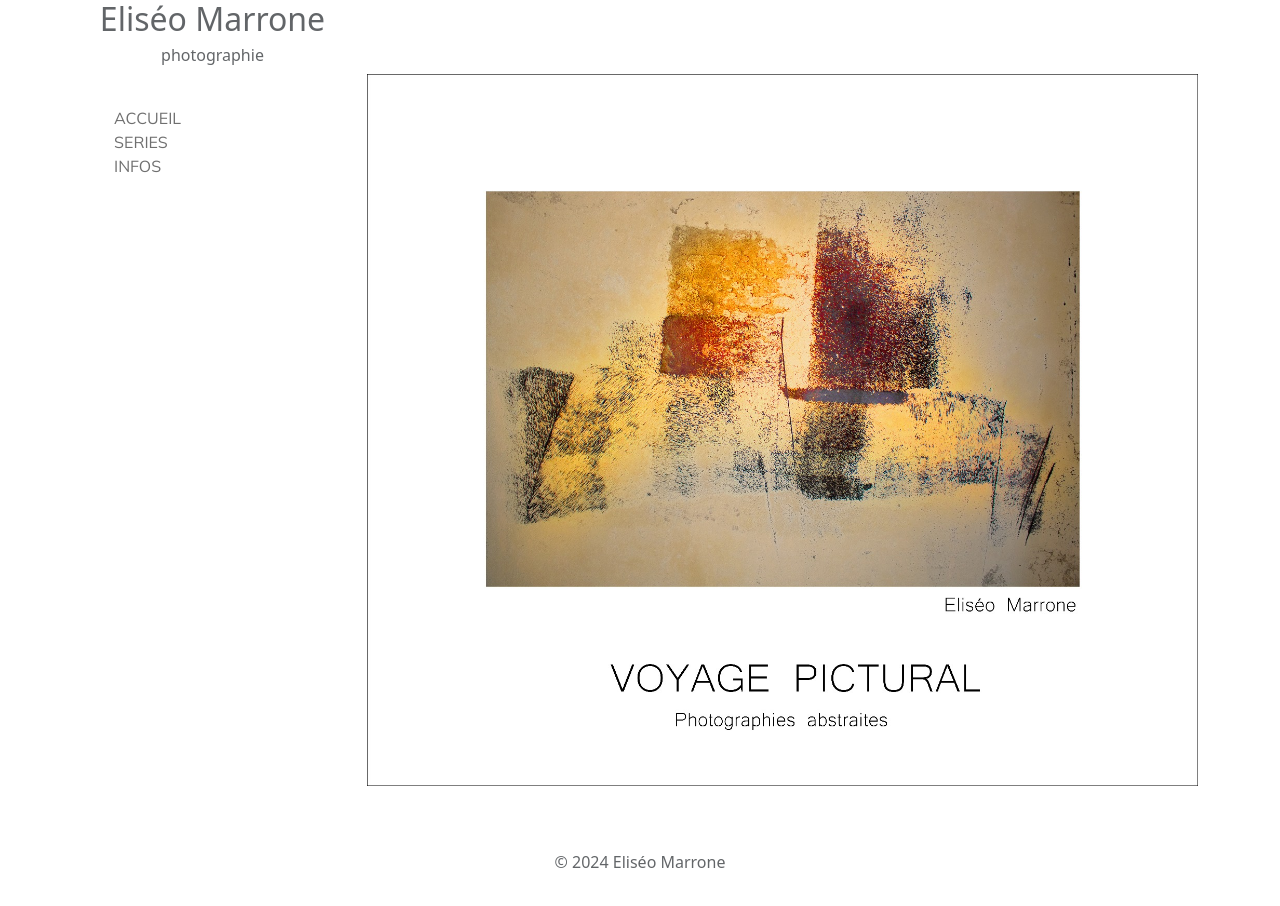
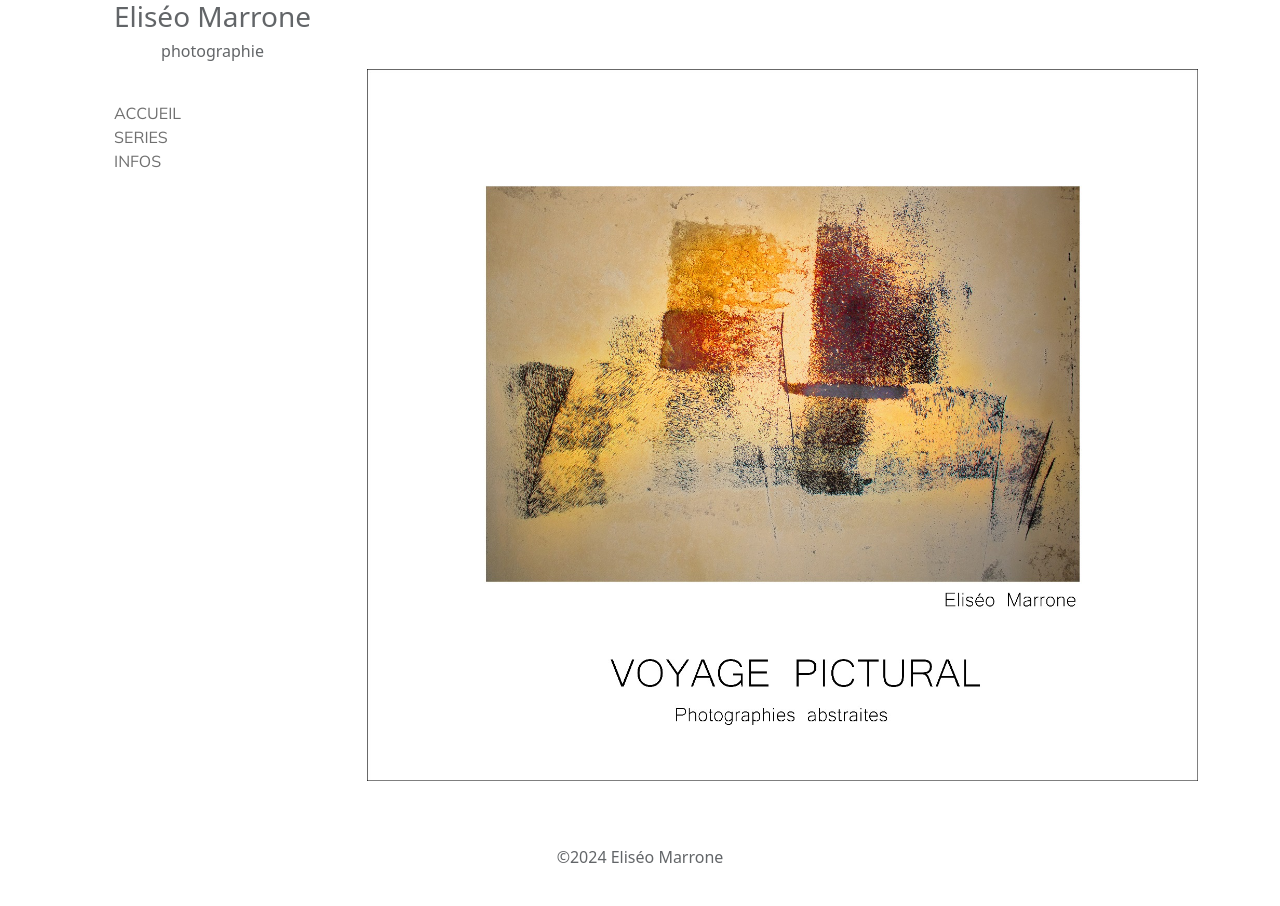
Before and after one commit to ophir0/eliseo-marrone-photographie, a React (Vite) app: page / in a window 1280 px wide. Shown: the top 906 px of the page. Built offline with nearby package versions, Linux system fonts and the light colour scheme.

Commit message:
Updates Eliseo Marrone logo to be smaller

```diff
--- a/src/App.jsx
+++ b/src/App.jsx
@@ -18,7 +18,7 @@ const App = () => {
         <div className="row">
           <div className='col-sm-3'>
           <div className="logo">
-              <h2>Eliséo Marrone</h2>
+              <h3>Eliséo Marrone</h3>
               <h6>photographie</h6>
             </div>
             </div>
@@ -42,7 +42,7 @@ const App = () => {
             </Routes>
 
           </div>
-          <footer>© 2024 Eliséo Marrone</footer>
+          <footer>©2024 Eliséo Marrone</footer>
           </div>
           </div>
 
--- a/src/components/UneNuit.jsx
+++ b/src/components/UneNuit.jsx
@@ -2,6 +2,7 @@ import * as React from "react";
 import Lightbox from "yet-another-react-lightbox";
 import Slideshow from "yet-another-react-lightbox/plugins/slideshow";
 import Thumbnails from "yet-another-react-lightbox/plugins/thumbnails";
+import "yet-another-react-lightbox/plugins/captions.css";
 import "yet-another-react-lightbox/plugins/thumbnails.css";
 import "yet-another-react-lightbox/styles.css";
 import { Link, Route, Routes, useNavigate } from "react-router-dom";
```
